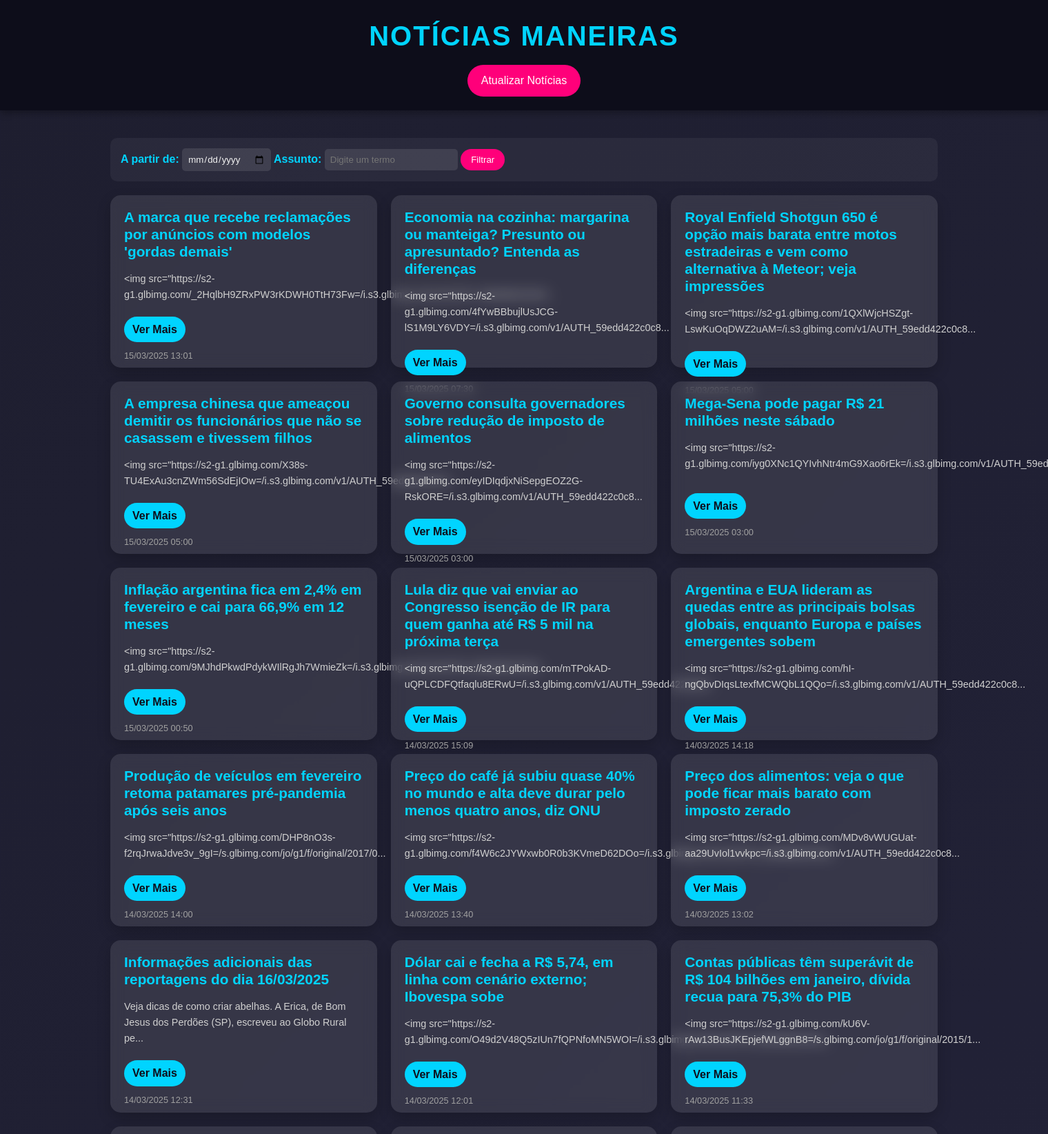
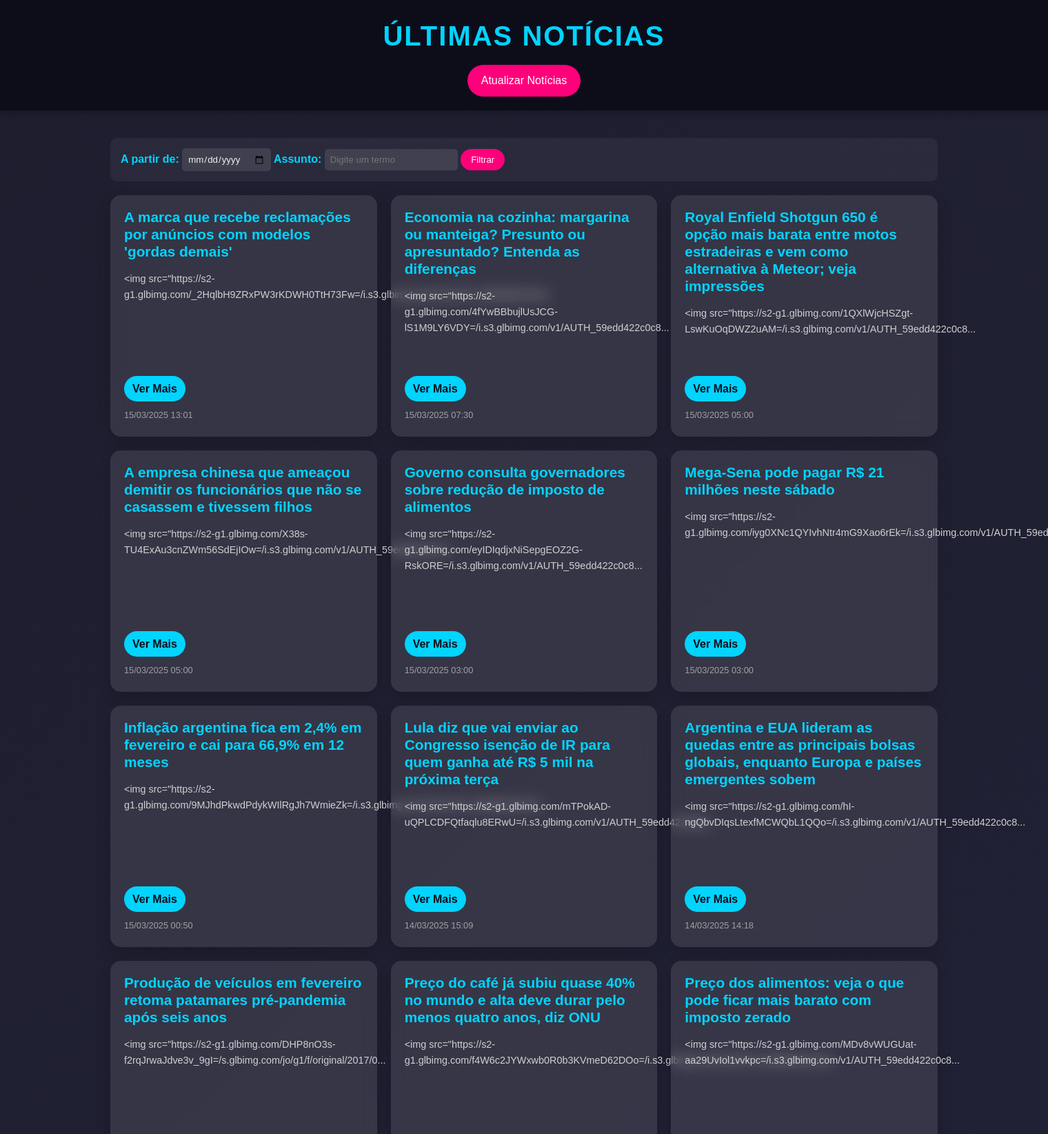
Before and after one commit to ronaldandrade/noticias, a Flask app: page / in a window 1520 px wide; the page is wider, and only the part inside the window is pictured. Shown: the top 1644 px of that part at 69% size. Run offline with Flask 3, Linux system fonts and the light colour scheme.

Commit message:
styles adjusts

```diff
--- a/app/routes.py
+++ b/app/routes.py
@@ -32,7 +32,7 @@ def index():
 
     noticias = query.order_by(Noticia.data_publicacao.desc()).all()
     print(f"Notícias carregadas do banco: {len(noticias)}")
-    for n in noticias[:5]:  # Mostra as 5 primeiras pra debug
+    for n in noticias[:5]:
         print(f"Notícia: {n.titulo} - {n.data_publicacao}")
 
     return render_template('index.html', noticias=noticias)
--- a/app/scraper.py
+++ b/app/scraper.py
@@ -1,4 +1,3 @@
-# app/scraper.py
 import requests
 from bs4 import BeautifulSoup
 from datetime import datetime
--- a/app/static/styles.css
+++ b/app/static/styles.css
@@ -107,7 +107,7 @@ main {
     backdrop-filter: blur(10px);
     box-shadow: 0 8px 20px rgba(0, 0, 0, 0.2);
     transition: transform 0.3s, box-shadow 0.3s;
-    height: 250px; /* Cards pequenos */
+    height: 350px;
     display: flex;
     flex-direction: column;
     gap: 10px;
--- a/app/templates/index.html
+++ b/app/templates/index.html
@@ -3,12 +3,12 @@
 <head>
     <meta charset="UTF-8">
     <meta name="viewport" content="width=device-width, initial-scale=1.0">
-    <title>Notícias Maneiras</title>
+    <title>Últimas Notícias </title>
     <link rel="stylesheet" href="{{ url_for('static', filename='styles.css') }}">
 </head>
 <body>
     <header>
-        <h1>Notícias Maneiras</h1>
+        <h1>Últimas Notícias</h1>
         <a href="/atualizar" class="btn-atualizar">Atualizar Notícias</a>
     </header>
     <main>
```
Also changed, not shown: instance/noticias.db.
